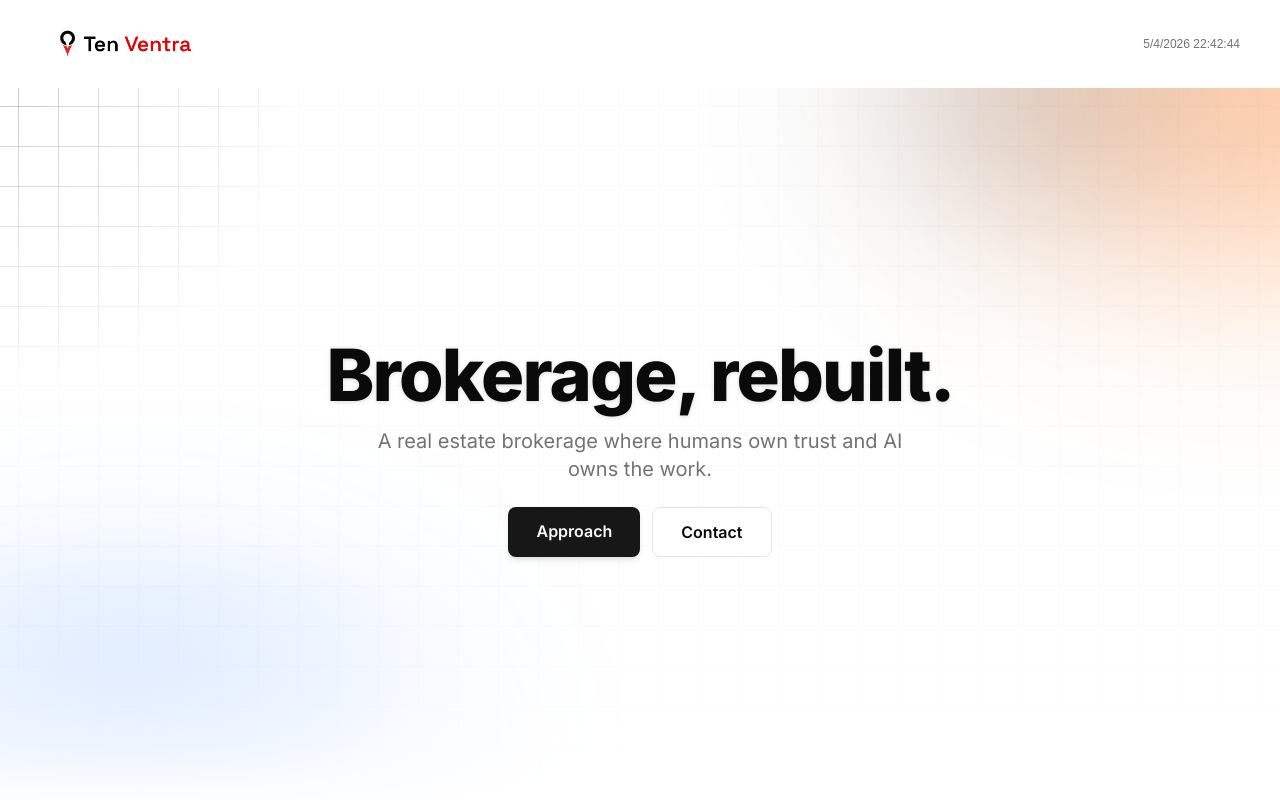
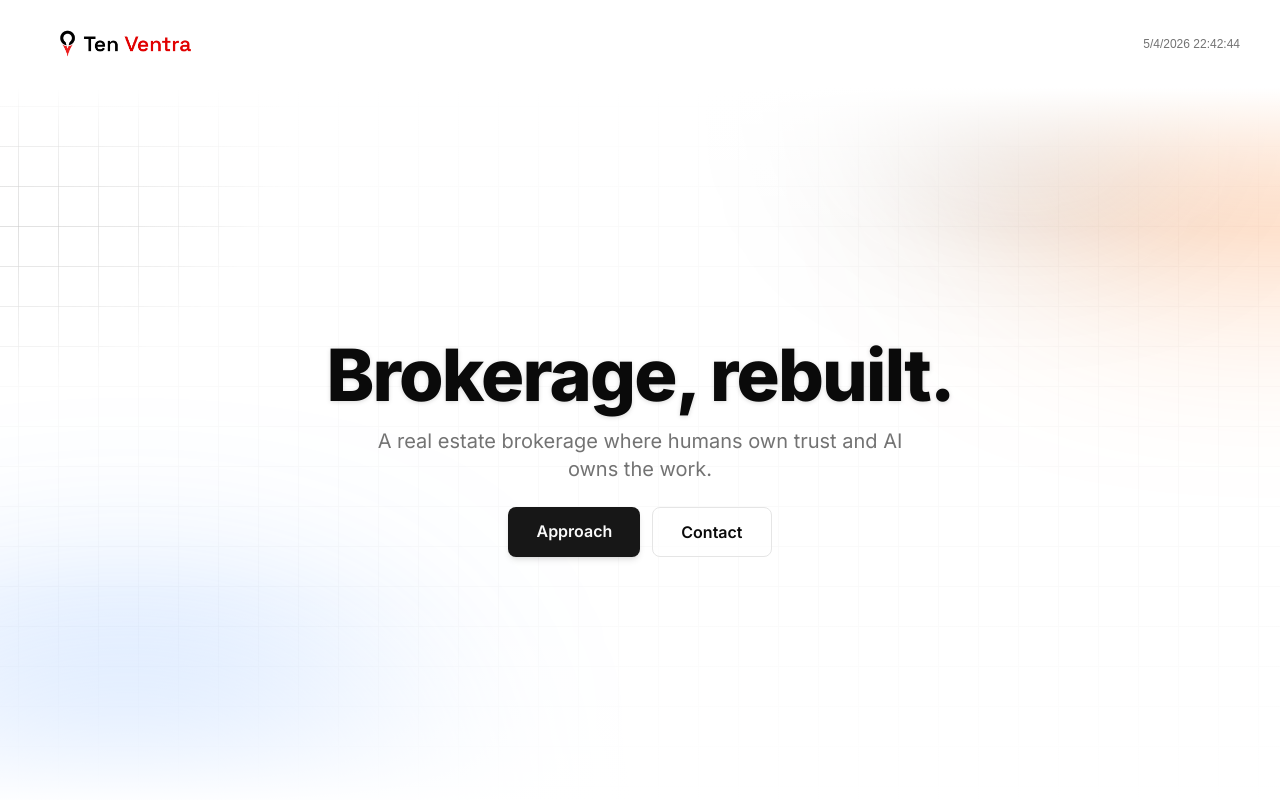
Before and after one commit to AI-RE-Consulting/ten-ventra-website, a Next.js app: page / in a window 1280 px wide. Shown: the top 800 px of the page. Built offline with nearby package versions, Linux system fonts and the light colour scheme; a web font is replaced by a local one.

Commit message:
feat(hero): add top fade to mirror the bottom

```diff
--- a/src/components/ui/infinite-grid-hero.tsx
+++ b/src/components/ui/infinite-grid-hero.tsx
@@ -90,6 +90,10 @@
       </div>
 
       <div
+        className="absolute inset-x-0 top-0 h-[20%] bg-gradient-to-t from-transparent to-background z-[1] pointer-events-none"
+        aria-hidden="true"
+      />
+      <div
         className="absolute inset-x-0 bottom-0 h-[30%] bg-gradient-to-b from-transparent to-background z-[1] pointer-events-none"
         aria-hidden="true"
       />
```
